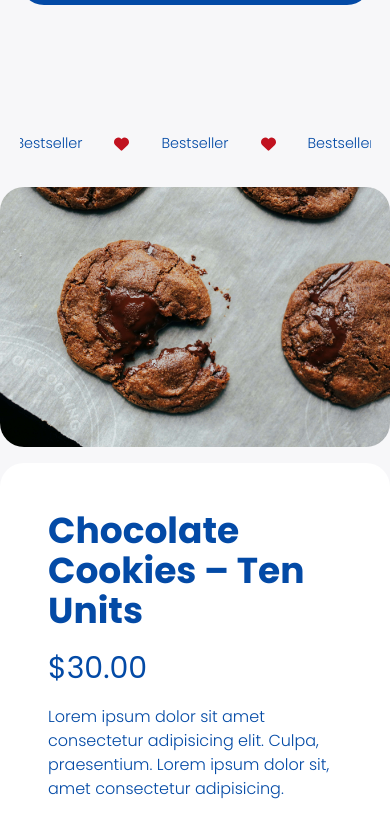
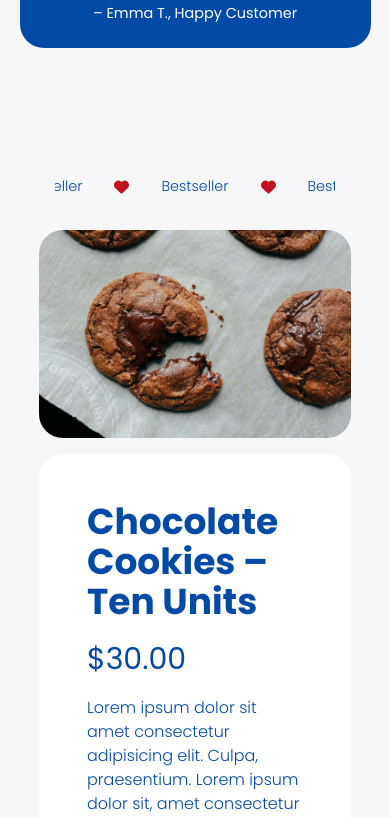
Before and after one commit to emersonramos3lt/cookie-store-app, a Next.js app: page / in a window 390 px wide. Shown: the part 2740-3558 px from the top of the page. Built offline with nearby package versions, Linux system fonts and the light colour scheme.

Commit message:
Update responsive.css

```diff
--- a/app/responsive.css
+++ b/app/responsive.css
@@ -16,7 +16,9 @@
     }
 
     /* ServingSection */
-
+    .section {
+        max-width: 80%;
+    }
 
     .h1-section {
         font-size: 2.7rem;
```
